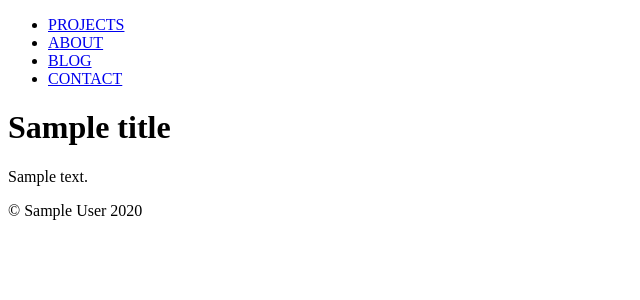
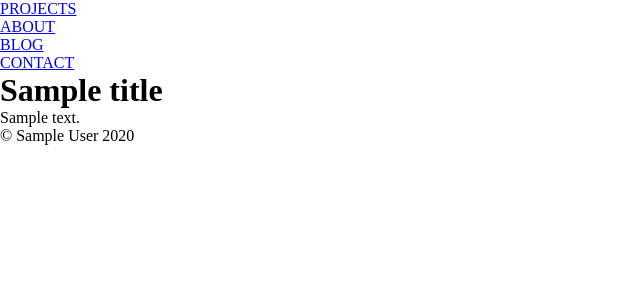
Before and after one commit to cyn1x/jotunpy, a Python web app: template templates/post.html in a window 1280 px wide. Shown: the top 300 px of the page, without its empty margins (0-640 px from the left). Run offline with Jinja, Linux system fonts and the light colour scheme; the template is opened without the code that fills it: most values are stand-ins (such as "Sample title", 1, 10 or a date in 2020).

Commit message:
Rename stylesheets

```diff
--- /dev/null
+++ b/static/css/style.css
@@ -0,0 +1,5 @@
+* {
+  box-sizing: border-box;
+  margin: 0px;
+  padding: 0px;
+}
--- a/templates/default.html
+++ b/templates/default.html
@@ -3,7 +3,7 @@
   <head>
     <title>{{ title }}</title>
     <meta charset="utf-8">
-    <link rel="stylesheet" href="/css/styles.css">
+    <link rel="stylesheet" href="/css/style.css" type="text/css">
   </head>
   <body>
     {% filter indent(width=4,first=False) -%}
--- a/templates/nav.html
+++ b/templates/nav.html
@@ -1,3 +1,4 @@
+<nav>
   <ul class="nav-links">
     <li>
       <a href="/portfolio" class="data-link" onclick="route()">PROJECTS</a>
@@ -12,3 +13,4 @@
       <a href="/contact" class="data-link" onclick="route()">CONTACT</a>
     </li>
   </ul>
+</nav>
--- a/templates/post.html
+++ b/templates/post.html
@@ -3,7 +3,7 @@
   <head>
     <title>{{ title }}</title>
     <meta charset="utf-8">
-    <link rel="stylesheet" href="/css/styles.css">
+    <link rel="stylesheet" href="/css/style.css" type="text/css">
   </head>
   <body>
     {% filter indent(width=4,first=False) -%}
```
Also changed, not shown: static/css/styles.css (deleted), static/scss/style.scss (renamed from static/scss/styles.scss). Lines whose indentation alone changed are shown as unchanged.
